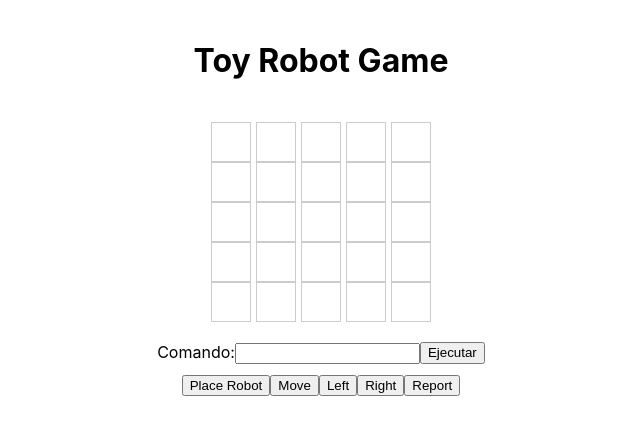
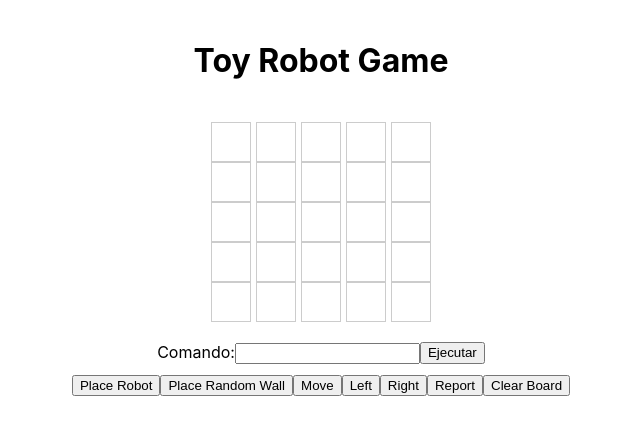
Before and after one commit to Nektaru/p-t-mott, a React (Create React App) app: page / in a window 1280 px wide. Shown: the top 434 px of the page, without its empty margins (319-959 px from the left). Built offline with nearby package versions, Linux system fonts and the light colour scheme.

Commit message:
Improves Random wall y Clear Board

```diff
--- a/src/ToyRobot.js
+++ b/src/ToyRobot.js
@@ -133,6 +133,21 @@ const report = () => {
 
 //Improve?
 
+const getRandomCoordinate = () => Math.floor(Math.random() * boardSize) + 1;
+
+const handleRandomWall = () => {
+  const randomRow = getRandomCoordinate();
+  const randomCol = getRandomCoordinate();
+  placeWall(randomRow, randomCol);
+};
+
+const clearBoard = () => {
+    setRobotPosition(null);
+    setRobotFacing(null);
+    setWalls(new Set());
+    setReportText('');
+  };
+
 
 return (
   <div>
@@ -159,10 +174,12 @@ return (
     </div>
     <div className='buttons'>
       <button onClick={() => placeRobot(1, 1, 'NORTH')}>Place Robot</button>
+      <button onClick={handleRandomWall}>Place Random Wall</button>
       <button onClick={moveRobot}>Move</button>
       <button onClick={() => turnRobot('LEFT')}>Left</button>
       <button onClick={() => turnRobot('RIGHT')}>Right</button>
       <button onClick={report}>Report</button>
+      <button onClick={clearBoard}>Clear Board</button>
     </div>
     {reportText && (
       <div className='report'>
```
